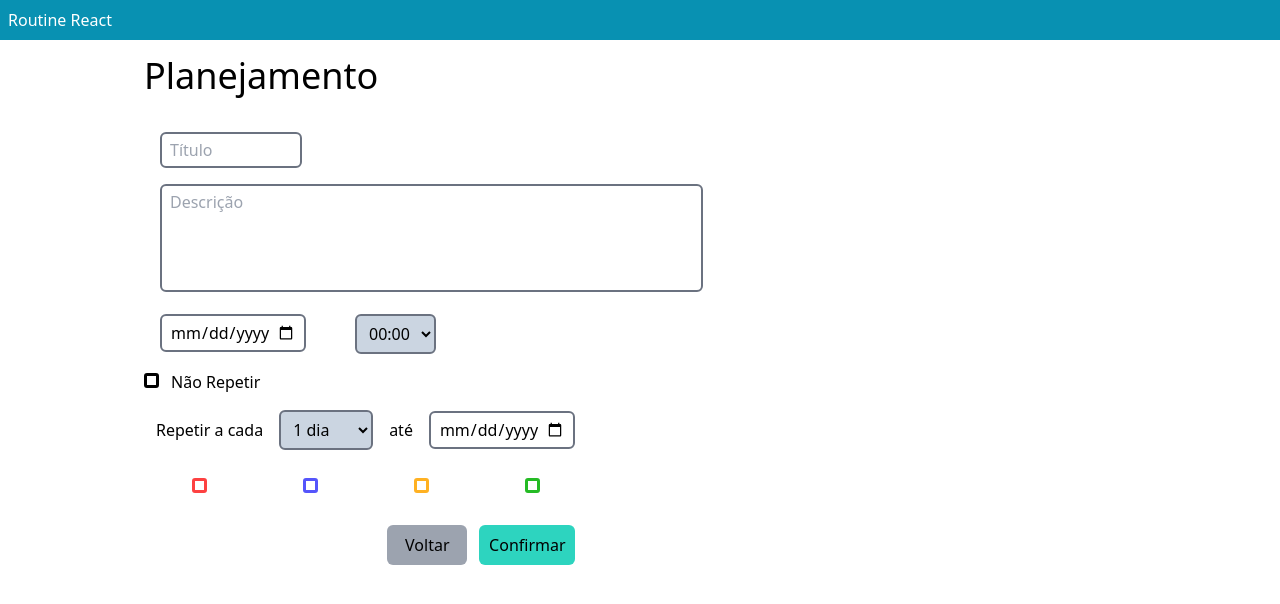
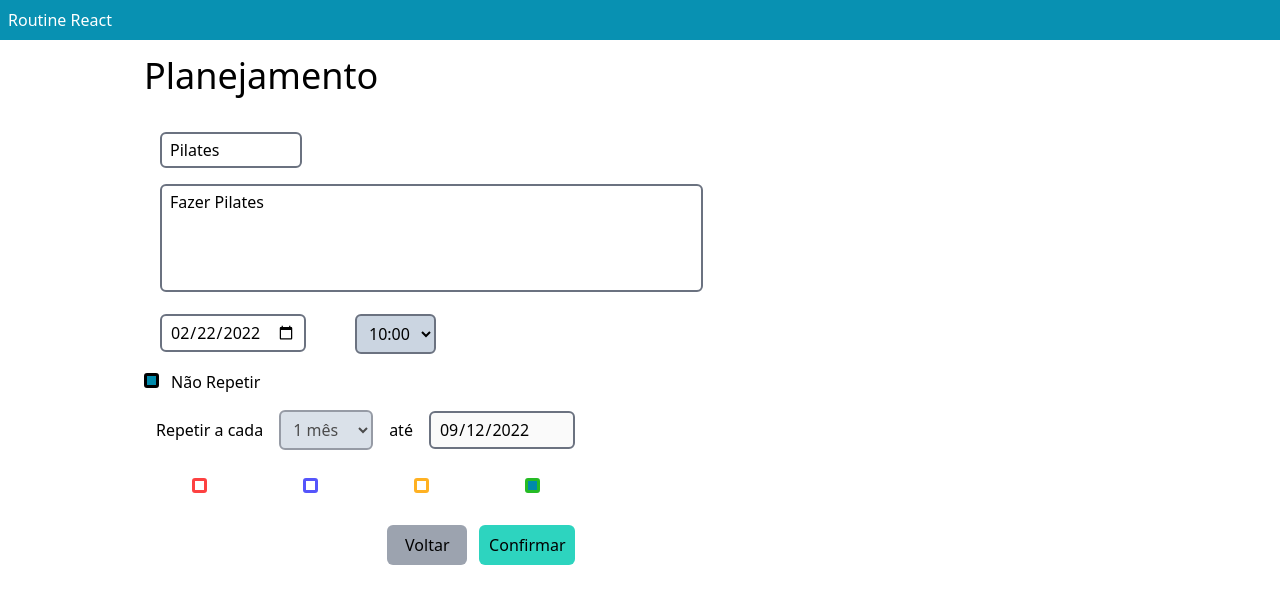
Before and after one commit to MichaelCX77/Routine-React, a Next.js app: page / in a window 1280 px wide. Both pictures are taken after a click on the button "Planejar". Shown: the top 604 px of the page. Built offline with nearby package versions, Linux system fonts and the light colour scheme.

Commit message:
Preenchimento do formulário de forma dinâmica.

```diff
--- a/src/components/Formulario.tsx
+++ b/src/components/Formulario.tsx
@@ -4,27 +4,26 @@ import TextArea from "./inputs/TextArea"
 import Select from "./inputs/Select";
 import Button from "./buttons/Button";
 import CheckPerson from "./inputs/CheckPerson";
-import { generateHours } from "../uteis/timeUtil"
+import { generateHours, arraydays } from "../uteis/timeUtil"
+import Tarefas from "../entity/tarefas";
+import { getTask } from "../service/TarefasService";
 
 export default function Formulario(props){
 
-    const [id, setId] = React.useState()
-    const [title, setTitle] = React.useState()
-    const [descricao, setDescricao] = React.useState()
-    const [data, setData] = React.useState()
-    const [horario, setHorario] = React.useState()
-    const [naoRepetir, setNaoRepetir] = React.useState(false)
-    const [repetirACD, setrepetirACD] = React.useState()
-    const [repetirATE, setrepetirATE] = React.useState()
-    const [color, setColor]= React.useState("")
-
-    const arraydays = ["1 dia","2 dias", "3 dias","4 dias","5 dias",
-                        "6 dias","7 dias","10 dias","15 dias","20 dias","1 mês"]
+    const [id, setId] = React.useState(props.task?.id)
+    const [title, setTitle] = React.useState(props.task?.title)
+    const [descricao, setDescricao] = React.useState(props.task?.descricao)
+    const [data, setData] = React.useState(props.task?.data)
+    const [horario, setHorario] = React.useState(props.task?.horario)
+    const [naoRepetir, setNaoRepetir] = React.useState(props.task?.nao_repetir)
+    const [repetirACD, setrepetirACD] = React.useState(props.task?.repetir_a_cada_dia)
+    const [repetirATE, setrepetirATE] = React.useState(props.task?.repetir_a_cada_ate)
+    const [color, setColor]= React.useState(props.task?.color)
 
     function renderInputTitulo(){
         return(
             <div className="flex">
-                <Input placeholder="Título" type="text"/>
+                <Input placeholder="Título" type="text" value={title}/>
             </div>
         )
     }
@@ -32,7 +31,7 @@ export default function Formulario(props){
     function renderTextArea(){
         return(
             <div className="flex">
-                <TextArea placeholder="Descrição" cols="55" rows="4"/>
+                <TextArea value={descricao} placeholder="Descrição" cols="55" rows="4"/>
             </div>
         )
     }
@@ -40,8 +39,8 @@ export default function Formulario(props){
     function renderInputDate(){
         return(
             <div className="flex">
-                <Input type="date" width="w-3/4"/>
-                <Select arrayOptions={generateHours()} />
+                <Input value={data} type="date" width="w-3/4"/>
+                <Select selectedValue={horario} arrayOptions={generateHours()} />
             </div>
         )
     }
@@ -50,7 +49,7 @@ export default function Formulario(props){
 
         return(
             <div className="flex items-baseline">
-                <CheckPerson color="black" onClick={(e) => setNaoRepetir(e)}/>
+                <CheckPerson isChecked={naoRepetir} color="black" onClick={(e) => setNaoRepetir(e)}/>
                 <label className="pl-3" htmlFor="check_naorepetir">Não Repetir</label>
             </div>
         )
@@ -58,31 +57,29 @@ export default function Formulario(props){
 
     function renderFrequency(){
 
-        const isEnabled = naoRepetir == true ? "disabled" : ""
-
         return(
             <div className="flex items-baseline">
                 <span className="pl-3 mt-3 text-2x1">Repetir a cada</span>
-                <Select arrayOptions={arraydays} isEnabled={isEnabled}/>
+                <Select selectedValue={repetirACD} arrayOptions={arraydays} isEnabled={naoRepetir}/>
                 <span className="pt-3">até</span>
-                <Input type="date" width="w-3/4" isEnabled={isEnabled}/>
+                <Input value={repetirATE} type="date" width="w-3/4" isEnabled={naoRepetir}/>
             </div>
         )
     }
 
     function renderSelectColor(){
 
-        const isCheked = componentColor => (color == componentColor) ? true : false
+        const isChecked = componentColor => (color == componentColor) ? true : false
 
         return(
             <div className="flex items-baseline">
-                <CheckPerson isCheked={isCheked('red')} color="#fd4141"
+                <CheckPerson isChecked={isChecked('red')} color="#fd4141"
                     classe="px-12 py-3" onClick={() => setColor('red')}/>
-                <CheckPerson isCheked={isCheked('blue')} color="#5555fb"
+                <CheckPerson isChecked={isChecked('blue')} color="#5555fb"
                     classe="px-12 py-3" onClick={() => setColor('blue')} />
-                <CheckPerson isCheked={isCheked('orange')} color="#ffb122"
+                <CheckPerson isChecked={isChecked('orange')} color="#ffb122"
                     classe="px-12 py-3" onClick={() => setColor('orange')}/>
-                <CheckPerson isCheked={isCheked('green')} color="#25bb25"
+                <CheckPerson isChecked={isChecked('green')} color="#25bb25"
                     classe="px-12 py-3" onClick={() => setColor('green')}/>
             </div>
         )
--- a/src/components/inputs/CheckPerson.tsx
+++ b/src/components/inputs/CheckPerson.tsx
@@ -3,7 +3,7 @@ export default function CheckPerson(props){
 
     return(
         <label className={`check ${props.classe}`}>
-            <input checked={props.isCheked} type="checkbox" className="check-color" onClick={
+            <input checked={props.isChecked} type="checkbox" className="check-color" onClick={
                 (e) => (props.onClick(e.currentTarget.checked))}>
             </input>
             <span style={{"border": "3px solid "+`${props.color}`}}></span>
--- a/src/components/inputs/Input.tsx
+++ b/src/components/inputs/Input.tsx
@@ -3,13 +3,21 @@ export default function Input(props){
 
     const width = props.width ?? 'w-2/4'
     const back = props.bg ?? 'bg-slate-300'
+
+    let value = props.value
+
+    if(props.type == "date"){
+        value = value?.split('/').reverse().join('-');
+    }
+
     return (
         <div className="">
             <input  disabled={props.isEnabled} id={props.id} type={props.type} className={`
                     bg-${back} rounded-md border-2
                     border-gray-500 px-2 py-1 ${width} outline-0
                     m-4`}
-                    placeholder={props.placeholder}>
+                    placeholder={props.placeholder}
+                    value={value}>
             </input>
         </div>
     )
--- a/src/components/inputs/Select.tsx
+++ b/src/components/inputs/Select.tsx
@@ -7,12 +7,35 @@ export default function Select(props){
             <select disabled={props.isEnabled} className={`${props.class} bg-slate-300 rounded-md border-2
                     border-gray-500 px-2 py-1.5 outline-0 m-4`}>
                 {
-                    props.arrayOptions.map((val) => {
-                        return <option value="">{val}</option>
+                    props.arrayOptions.map((text, value) => {
+
+                        const isSelected = (props.selectedValue == value) ? true : false
+
+                        return <option value={value} selected={isSelected}>
+                                    {text}
+                               </option>
                     })
                 }
             </select>
 
         </div>
     )
+
 }
+function body(props){
+
+    let style = false;
+
+    return (
+        <tbody className="">
+            {props.getListTasks().map((task) => {
+
+                if(task.data == props.actualDate){
+                    style = (style == true) ? false : true
+                } else {
+                    return ""
+                }
+            })}
+        </tbody>
+    )
+}
--- a/src/components/inputs/TextArea.tsx
+++ b/src/components/inputs/TextArea.tsx
@@ -7,7 +7,8 @@ export default function TextArea(props){
                     rounded-md border-2
                     border-gray-500 px-2 py-1 ml-4 outline-0 resize-none"
                     placeholder={props.placeholder}
-                    cols={props.cols} rows={props.rows}>
+                    cols={props.cols} rows={props.rows}
+                    value={props.value}>
             </textarea>
         </div>
     )
--- a/src/pages/index.tsx
+++ b/src/pages/index.tsx
@@ -6,7 +6,7 @@ import Conteudo from '../components/Conteudo'
 import Main from '../components/Main'
 import Formulario from '../components/Formulario'
 import { useState } from 'react'
-import { getListTasks } from '../service/TarefasService'
+import { getListTasks, editTask, deleteTask, getTask } from '../service/TarefasService'
 import { getActualDate } from '../uteis/timeUtil'
 
 export default function Home(){
@@ -26,14 +26,18 @@ export default function Home(){
             ) : ""}
             <Main title={isTable ? ("Minha Rotina") : ("Planejamento")}>
                     <Conteudo>
-                    {isTable ? (
-                        <>
-                            <DateBar date={actualDate.replaceAll('/', ' - ')}/>
-                            <Table getListTasks={() => getListTasks()} actualDate={actualDate} />
-                        </>
-                    ) : (
-                        <Formulario setTableVisible={() => setVisivel('table')}/>
-                    )}
+                        {isTable ? (
+                            <>
+                                <DateBar date={actualDate.replace('/',' - ').replace('/',' - ')}/>
+                                <Table getListTasks={() => getListTasks()}
+                                    actualDate={actualDate} onClick={() => setVisivel('form')}
+                                    editTask={() => editTask} deleteTask={() => deleteTask}
+                                />
+                            </>
+                        ) : (
+                            <Formulario setTableVisible={() => setVisivel('table')}
+                            task={getTask()}/>
+                        )}
                     </Conteudo>
             </Main>
         </div>
--- a/src/service/TarefasService.tsx
+++ b/src/service/TarefasService.tsx
@@ -4,15 +4,36 @@ export function getListTasks(){
 
     return [
         new Tarefas('Caminhada','Fazer Caminhada','28/02/2022','18:00',true, 2,'30/06/2022', null,1),
-        new Tarefas('Academia','Fazer Academia','29/02/2022','15:00',true, 2,'15/05/2022', null,2),
-        new Tarefas('Natação','Fazer Natação','21/02/2022','16:00',true, 2,'05/08/2022', null,3),
-        new Tarefas('Boxe','Fazer Aula de Boxe','23/02/2022','08:00',true, 2,'02/06/2022', null,4),
-        new Tarefas('Pilates','Fazer Pilates','21/02/2022','10:00',true, 2,'12/09/2022', null,5)
+        new Tarefas('Academia','Fazer Academia','22/02/2022','15:00',true, 2,'15/05/2022', null,2),
+        new Tarefas('Natação','Fazer Natação','22/02/2022','16:00',true, 2,'05/08/2022', null,3),
+        new Tarefas('Boxe','Fazer Aula de Boxe','22/02/2022','08:00',true, 2,'02/06/2022', null,4),
+        new Tarefas('Pilates','Fazer Pilates','22/02/2022','10:00',true, 2,'12/09/2022', null,5)
     ]
 }
 
-export function getTask(id){
+export function editTask(task : Tarefas){
 
-    return new Tarefas('Caminhada','Fazer Caminhada','28/02/2022','18:00',true, 2,'30/06/2022', null,id)
+    console.log("Tarefa a ser editada " + task.title)
 
 }
+
+export function deleteTask(task : Tarefas){
+
+    console.log("Tarefa deletada " + task.title)
+
+}
+
+export function createTask(task : Tarefas){
+
+    console.log("Tarefa criada" + task.title)
+
+}
+
+export function getTask(){
+
+
+
+
+    return new Tarefas('Pilates','Fazer Pilates','22/02/2022',"40",true, 10,'12/09/2022', "green",5)
+
+}
--- a/src/uteis/timeUtil.tsx
+++ b/src/uteis/timeUtil.tsx
@@ -24,3 +24,6 @@ export function getActualDate(){
     return getDay() + '/' + getMonth() + '/' + getYear();
 
 }
+
+export const arraydays = ["1 dia","2 dias", "3 dias","4 dias","5 dias",
+"6 dias","7 dias","10 dias","15 dias","20 dias","1 mês"]
--- a/tsconfig.json
+++ b/tsconfig.json
@@ -4,7 +4,8 @@
     "lib": [
       "dom",
       "dom.iterable",
-      "esnext"
+      "esnext",
+      "es2021"
     ],
     "allowJs": true,
     "skipLibCheck": true,
```
Also changed, not shown: src/components/Table.tsx (+19 -11 lines).
